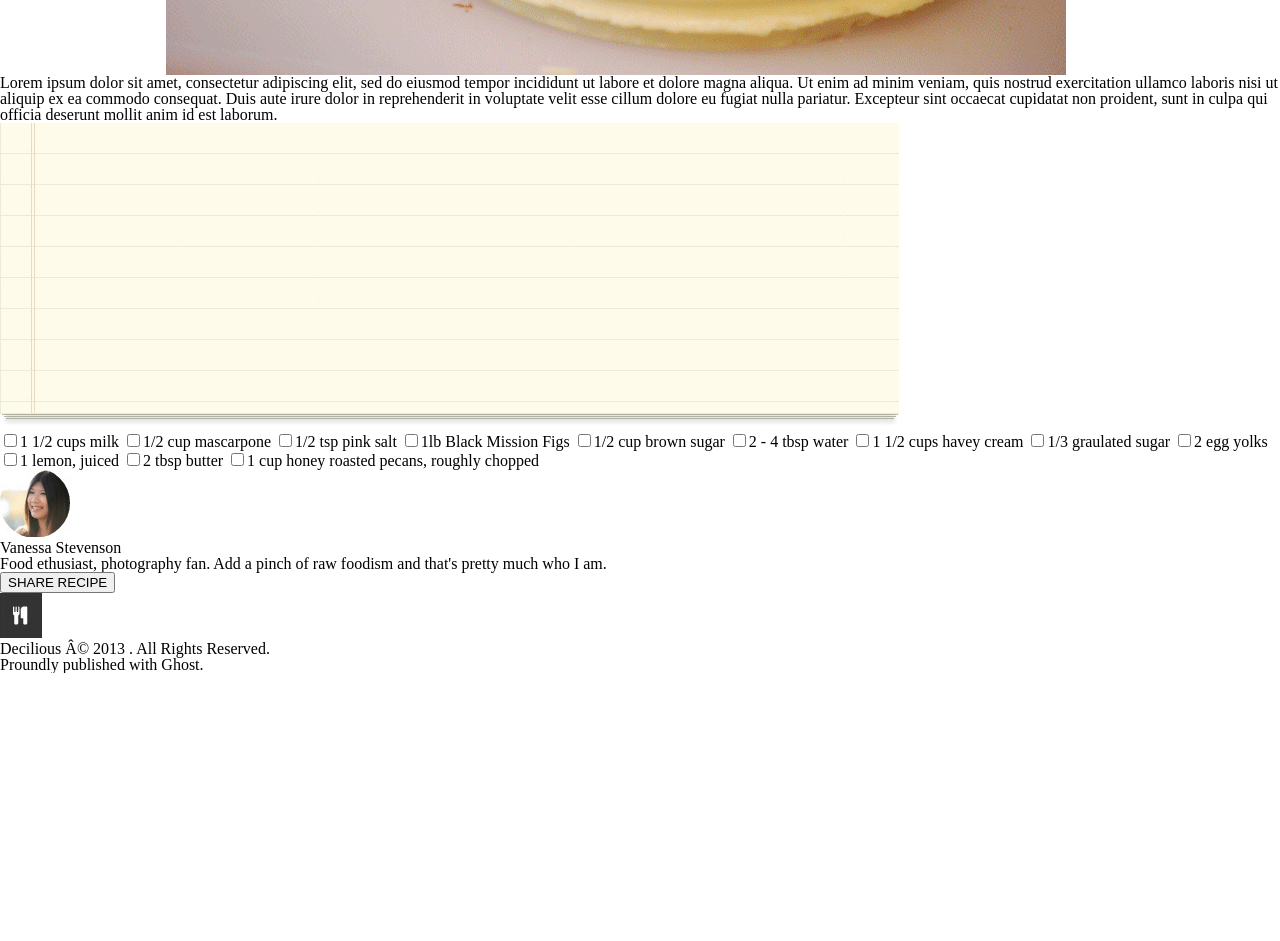
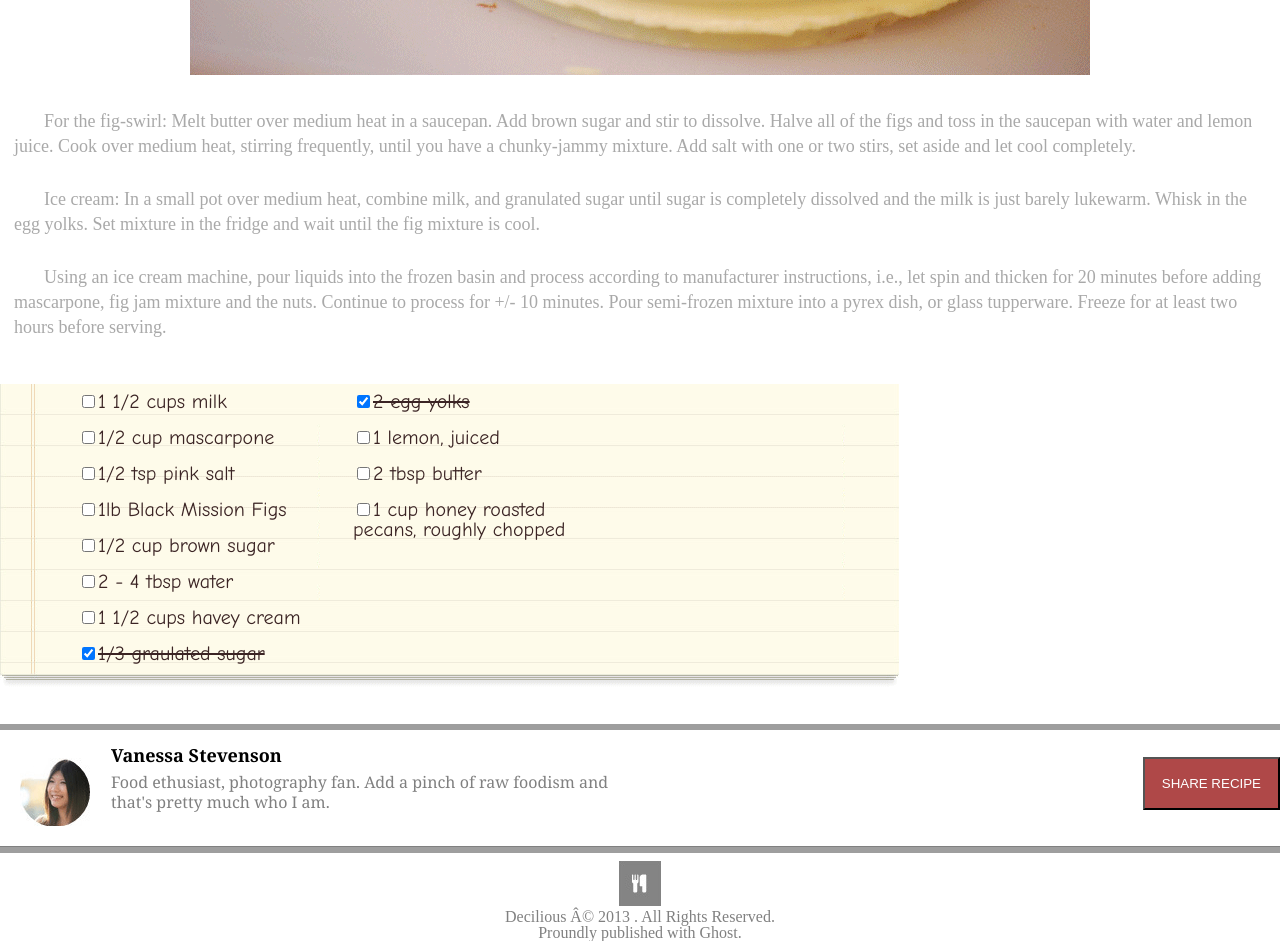
Before and after one commit to masonrybits/Chocolate-Pizza, a plain HTML site: page index.html in a window 1280 px wide. Shown: the part 760-1701 px from the top of the page. Before the commit the page ends 1433 px from the top, so only its background shows below. Drawn offline with Linux system fonts and the light colour scheme; grey boxes are pictures that could not be loaded.

Commit message:
finished the rest as best as we could

```diff
--- a/css/style.css
+++ b/css/style.css
@@ -15,7 +15,9 @@ header div {
 }
 
 hr {
-  border-top: 5px dotted grey;
+  height: 6px;
+	background: url(http://ibrahimjabbari.com/images/hr-11.png) repeat-x 0 0;
+    border: 0;
 }
 
 header ul {
@@ -58,6 +60,7 @@ main section h3 {
   display: inline-block;
   float: right;
   margin-bottom: 12px;
+  margin-top:-16px;
 }
 
 #print h4 {
@@ -65,6 +68,7 @@ main section h3 {
   font-family: Arial Narrow, sans-serif	;
   float: right;
   color:grey;
+
 }
 
 #choco {
@@ -72,4 +76,81 @@ main section h3 {
   margin-top: 26px;
   margin-left: auto;
   margin-right: auto;
+  margin-bottom: 20px;
+
 }
+.mainp{
+  padding:14px;
+  font-size:18px;
+  color: darkgrey;
+  text-indent:30px;
+  line-height: 25px;
+}
+#theList{
+ margin-left:auto;
+ margin-right:auto;
+ margin-bottom: 40px;
+}
+#list{
+  position: absolute;
+}
+#listitems{
+  margin-left: 70px;
+  margin-right: 130px;
+  margin-top:30px;
+  /* column-count: 2; */
+  column-fill: auto;
+  column-width: 223px;
+  position: relative;
+  font-size: 20px;
+  font-family: "Comic Sans MS", cursive, sans-serif	;
+  color: rgb(59, 36, 36);
+  height:300px;
+  }
+  main section ul li{
+    padding: 8px;
+
+  }
+  .checked{
+    text-decoration: line-through;
+  }
+  #van{
+    display:inline-block;
+    float:left;
+    width: 100%;
+  }
+  #van h2{
+    padding:8px;
+    font-family:Georgia, serif;
+    font-size: 18px;
+    font-weight:bold;
+
+  }
+  #van img{
+    float:left;
+    padding:20px;
+  }
+  #van p{
+    font-family:Georgia, serif;
+    color: grey;
+    width: 640px;
+    line-height: 20px;
+  }
+  #van button{
+    color:white;
+    background:rgb(175, 72, 72);
+    float: right;
+    padding:17px;
+    margin-top:-55px;
+  }
+  footer{
+    clear: both;
+    text-align: center;
+    color: grey;
+  }
+  footer hr{
+    border-top: 1px solid grey;
+  }
+  footer img{
+    opacity: 0.6;
+  }
--- a/index.html
+++ b/index.html
@@ -46,17 +46,20 @@
 
     <img id="choco" src="img/choco-pizza.png" alt="choco pizza">
 
-    <p>
-      Lorem ipsum dolor sit amet, consectetur adipiscing elit, sed do eiusmod tempor incididunt ut labore et dolore
-      magna aliqua. Ut enim ad minim veniam, quis nostrud exercitation ullamco laboris nisi ut aliquip ex ea commodo
-      consequat. Duis aute irure dolor in reprehenderit in voluptate velit esse cillum dolore eu fugiat nulla pariatur.
-      Excepteur sint occaecat cupidatat non proident, sunt in culpa qui officia deserunt mollit anim id est laborum.
+    <p class="mainp">
+      For the fig-swirl: Melt butter over medium heat in a saucepan. Add brown sugar and stir to dissolve. Halve all of the figs and toss in the saucepan with water and lemon juice. Cook over medium heat, stirring frequently, until you have a chunky-jammy mixture. Add salt with one or two stirs, set aside and let cool completely.
+    </p>
+    <p class="mainp">
+      Ice cream: In a small pot over medium heat, combine milk, and granulated sugar until sugar is completely dissolved and the milk is just barely lukewarm. Whisk in the egg yolks. Set mixture in the fridge and wait until the fig mixture is cool.
+    </p>
+    <p class="mainp">
+      Using an ice cream machine, pour liquids into the frozen basin and process according to manufacturer instructions, i.e., let spin and thicken for 20 minutes before adding mascarpone, fig jam mixture and the nuts. Continue to process for +/- 10 minutes. Pour semi-frozen mixture into a pyrex dish, or glass tupperware. Freeze for at least two hours before serving.
 
     </p>
 
-    <section>
-      <img src="img/list-bg.png" alt="list">
-      <ul>
+    <section id="theList">
+      <img id="list" src="img/list-bg.png" alt="list">
+      <ul id="listitems">
         <li><input type="checkbox" name="milk" value="ingredients">1 1/2 cups milk </li>
         <li><input type="checkbox" name="mascarpone" value="ingredients">1/2 cup mascarpone </li>
         <li><input type="checkbox" name="salt" value="ingredients">1/2 tsp pink salt </li>
@@ -64,17 +67,18 @@
         <li><input type="checkbox" name="sugar" value="ingredients">1/2 cup brown sugar </li>
         <li><input type="checkbox" name="water" value="ingredients">2 - 4 tbsp water </li>
         <li><input type="checkbox" name="cream" value="ingredients">1 1/2 cups havey cream </li>
-        <li><input type="checkbox" name="graulated sugar" value="ingredients">1/3 graulated sugar</li>
-        <li><input type="checkbox" name="yolks" value="ingredients">2 egg yolks </li>
+        <li  class="checked"><input type="checkbox" name="graulated sugar" value="ingredients" checked>1/3 graulated sugar</li>
+        <li class="checked"><input type="checkbox" name="yolks" value="ingredients" checked>2 egg yolks </li>
         <li><input type="checkbox" name="lemon" value="ingredients">1 lemon, juiced </li>
         <li><input type="checkbox" name="butter" value="ingredients">2 tbsp butter </li>
         <li><input type="checkbox" name="pecans" value="ingredients">1 cup honey roasted pecans, roughly chopped </li>
 
       </ul>
 
+
     </section>
-
-    <section>
+<hr>
+    <section id="van">
       <img src="img/van-pic.png" alt="van">
       <h2>Vanessa Stevenson</h2>
       <p>Food ethusiast, photography fan. Add a pinch of raw foodism and that's pretty much who I am.</p>
@@ -83,7 +87,7 @@
   </main>
 
   <footer>
-    <img src="img/logo.png" alt="logo">
+   <hr> <img src="img/logo.png" alt="logo">
     <p>Decilious © 2013 . All Rights Reserved. <br> Proundly published with Ghost.</p>
 
   </footer>
```
